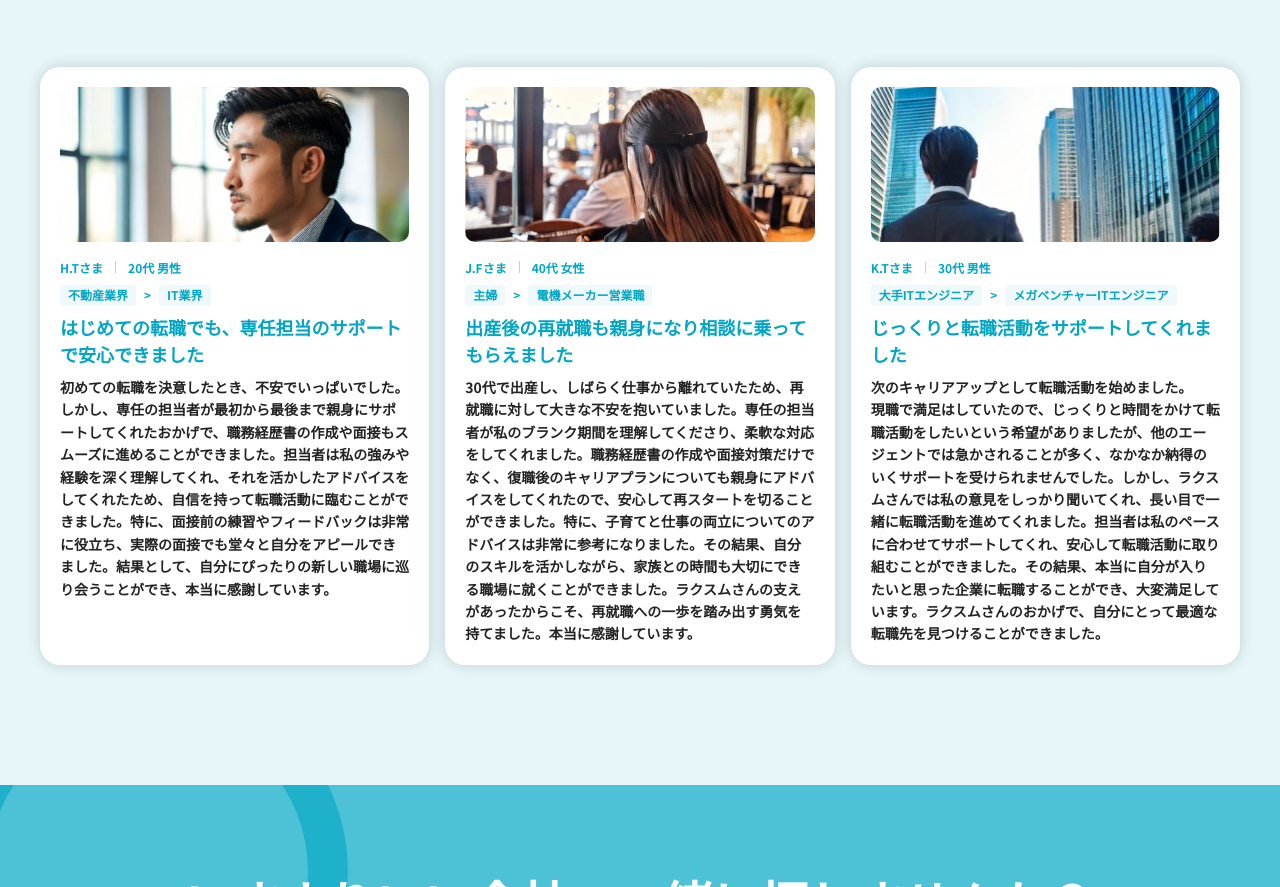
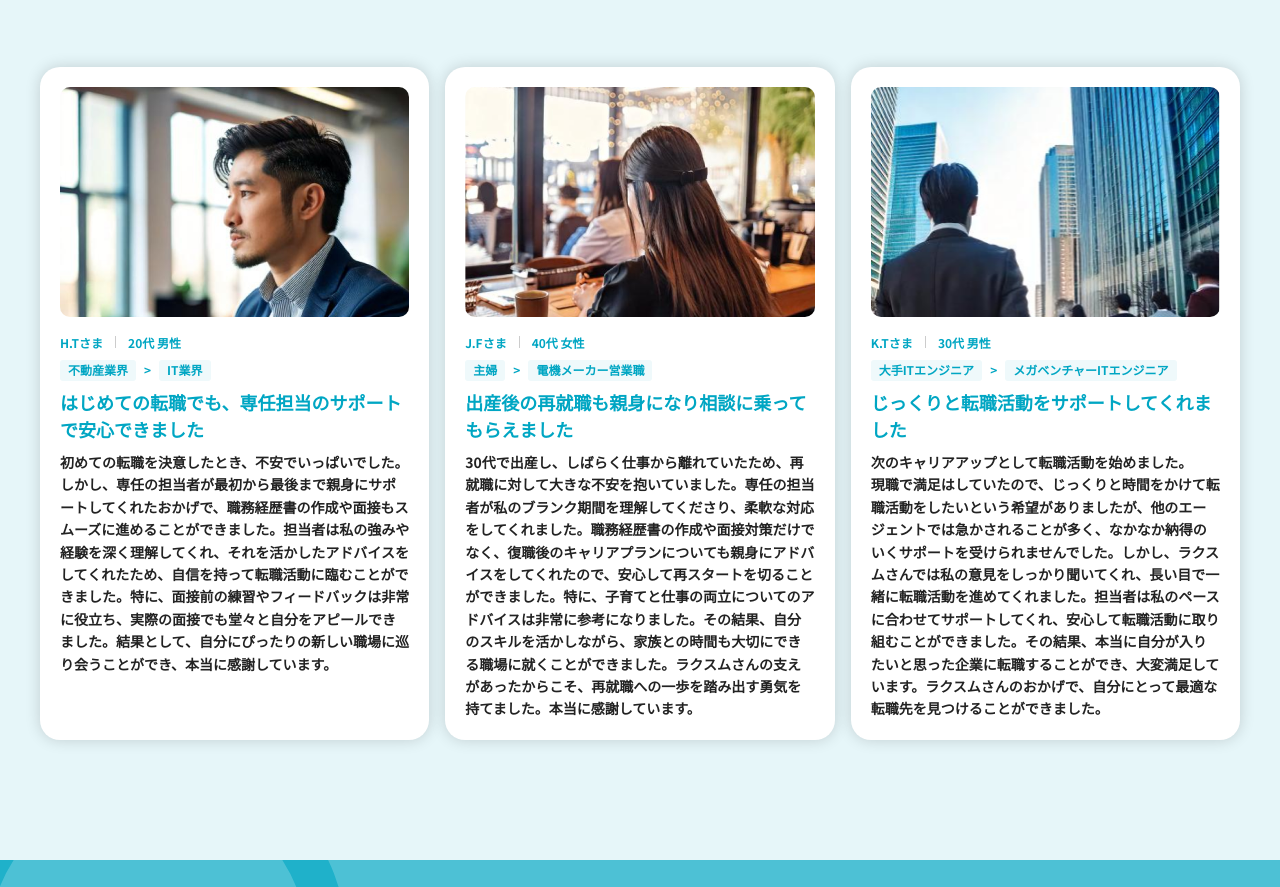
Before and after one commit to javohuz/rakusumu-2, a Gatsby site: page / in a window 1280 px wide. Shown: the part 3309-4196 px from the top of the page. Built offline with nearby package versions, Linux system fonts and the light colour scheme; Gatsby itself is replaced by a stand-in of ours.

Commit message:
All of codes converted to gatsby

```diff
--- a/src/styles/main.css
+++ b/src/styles/main.css
@@ -1203,7 +1203,7 @@ h1 {
 .review-card img {
   width: 100%;
   height: 230px;
-  max-height: 155px;
+  max-height: 230px;
   border-radius: 10px;
   background: #fdfffc;
   object-fit: cover;
```
